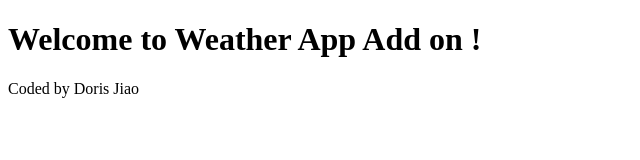
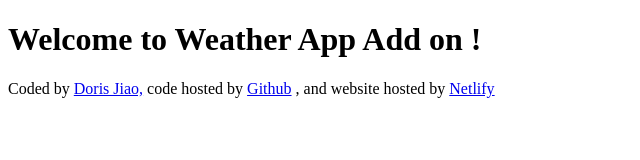
Before and after one commit to lil-Dee/weather-app-addon, a plain HTML site: page index.html in a window 1280 px wide. Shown: the whole page, without its empty margins (0-640 px from the left). Drawn offline with Linux system fonts and the light colour scheme.

Commit message:
Update index.html
added links to the footer

```diff
--- a/index.html
+++ b/index.html
@@ -8,5 +8,16 @@
   <body>
     <h1>Welcome to Weather App Add on !</h1>
   </body>
-  <footer>Coded by Doris Jiao</footer>
+  <footer>
+    Coded by
+    <a href="https://github.com/lil-Dee" target="_blank"> Doris Jiao,</a>
+    code hosted by
+    <a href="https://github.com/lil-Dee/weather-app-addon" target="_blank">
+      Github</a
+    >
+    , and website hosted by
+    <a href="https://weather-app-addon.netlify.app/" target="_blank">
+      Netlify</a
+    >
+  </footer>
 </html>
```
